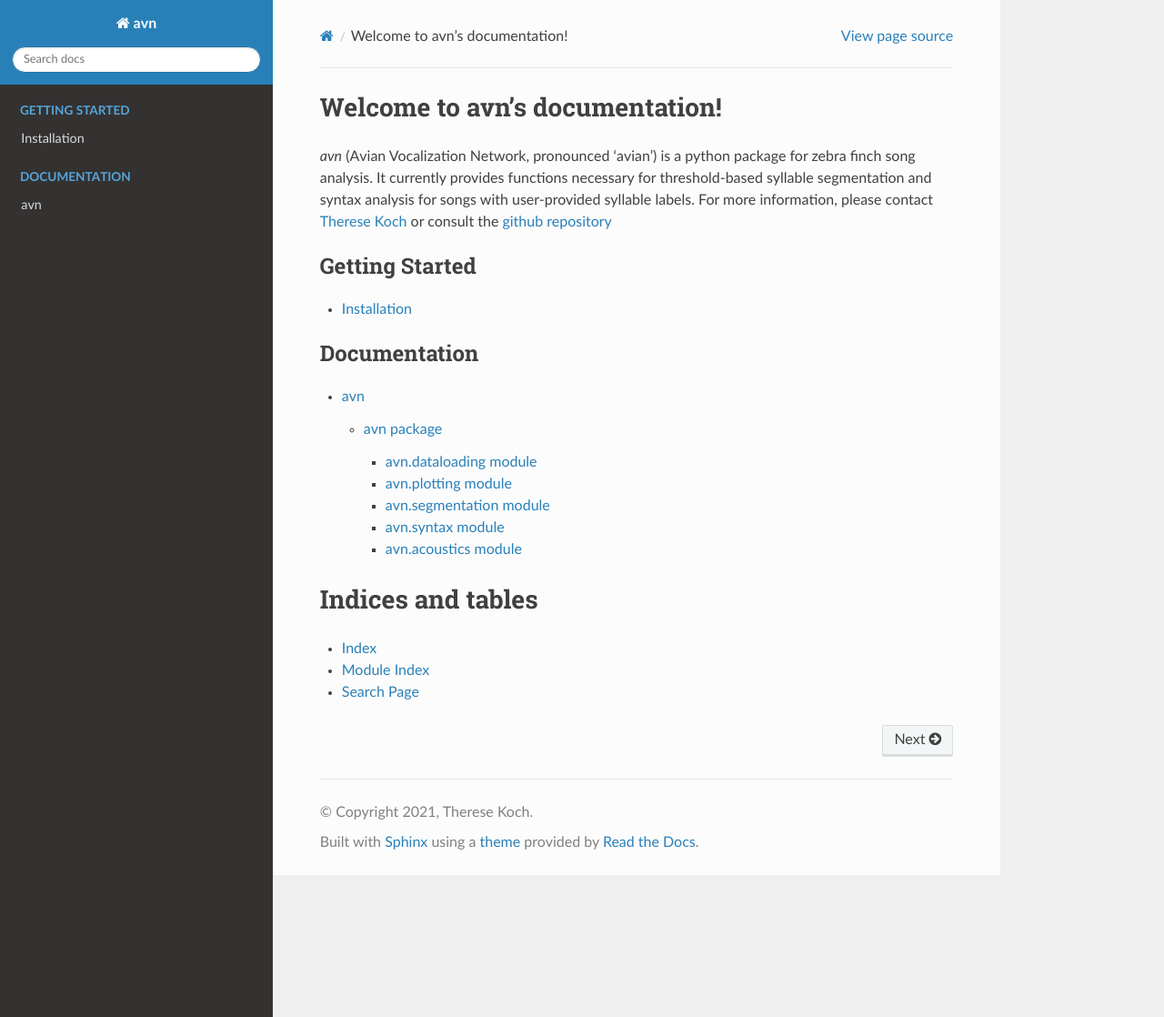
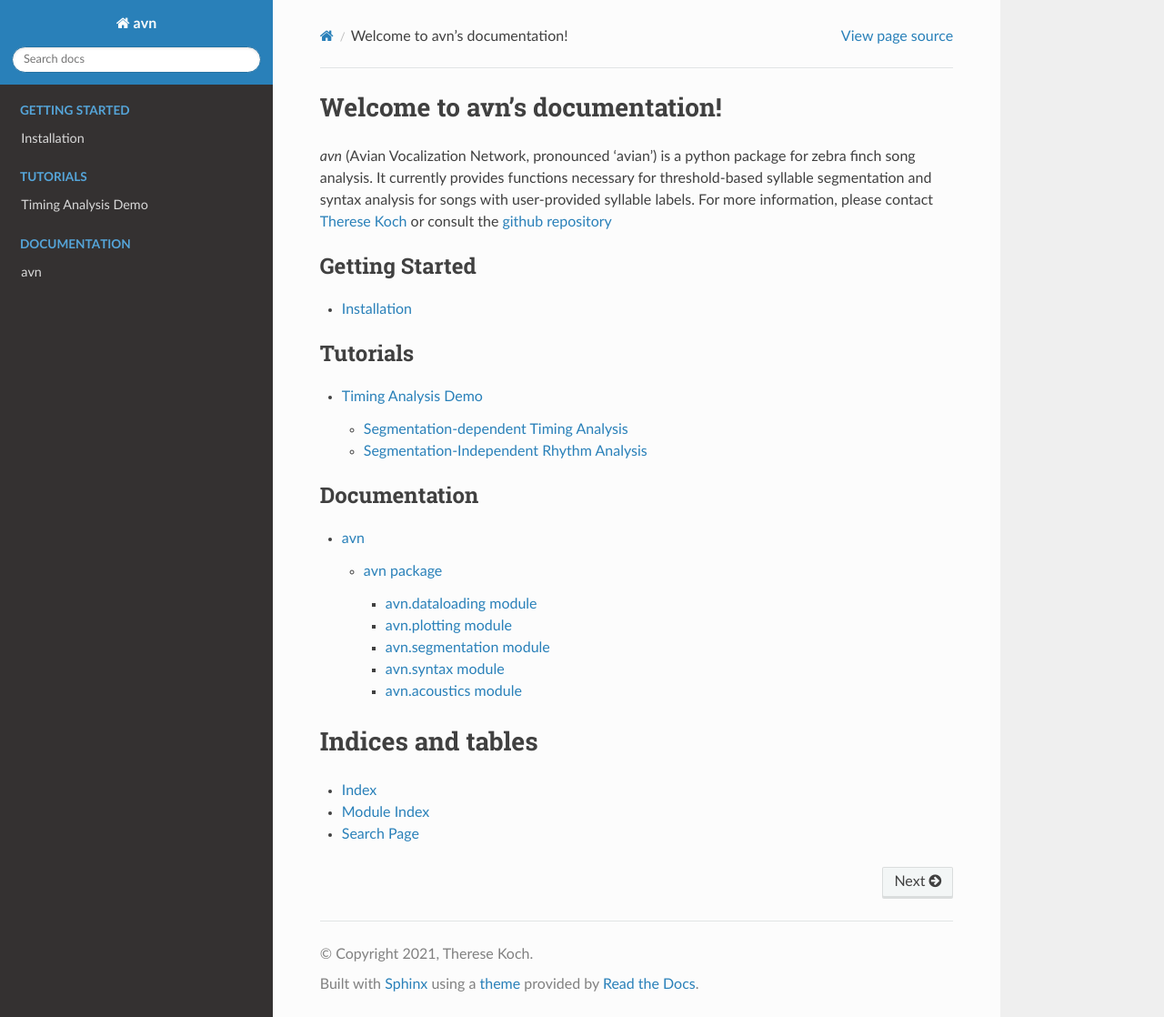
Before and after one commit to theresekoch/avn, a Sphinx documentation site: the page built from docs/index.rst, in a window 1280 px wide and 1118 px high. Shown: the whole window at 91% size. Built offline with Sphinx 7.4.7 and the Read the Docs theme 2.0.0, drawn with Linux system fonts in a browser that asks for light colours; pages that are not in the unit, such as notebooks, are missing from menus.

Commit message:
Update index.rst with timing tutorial

```diff
--- a/docs/index.rst
+++ b/docs/index.rst
@@ -24,6 +24,7 @@ the `github repository <https://github.com/theresekoch/avn>`_
    tutorial
    syntax_analysis_demo
    acoustic_feature_demo
+   timing_analysis_demo
 
 
 .. toctree::
```
